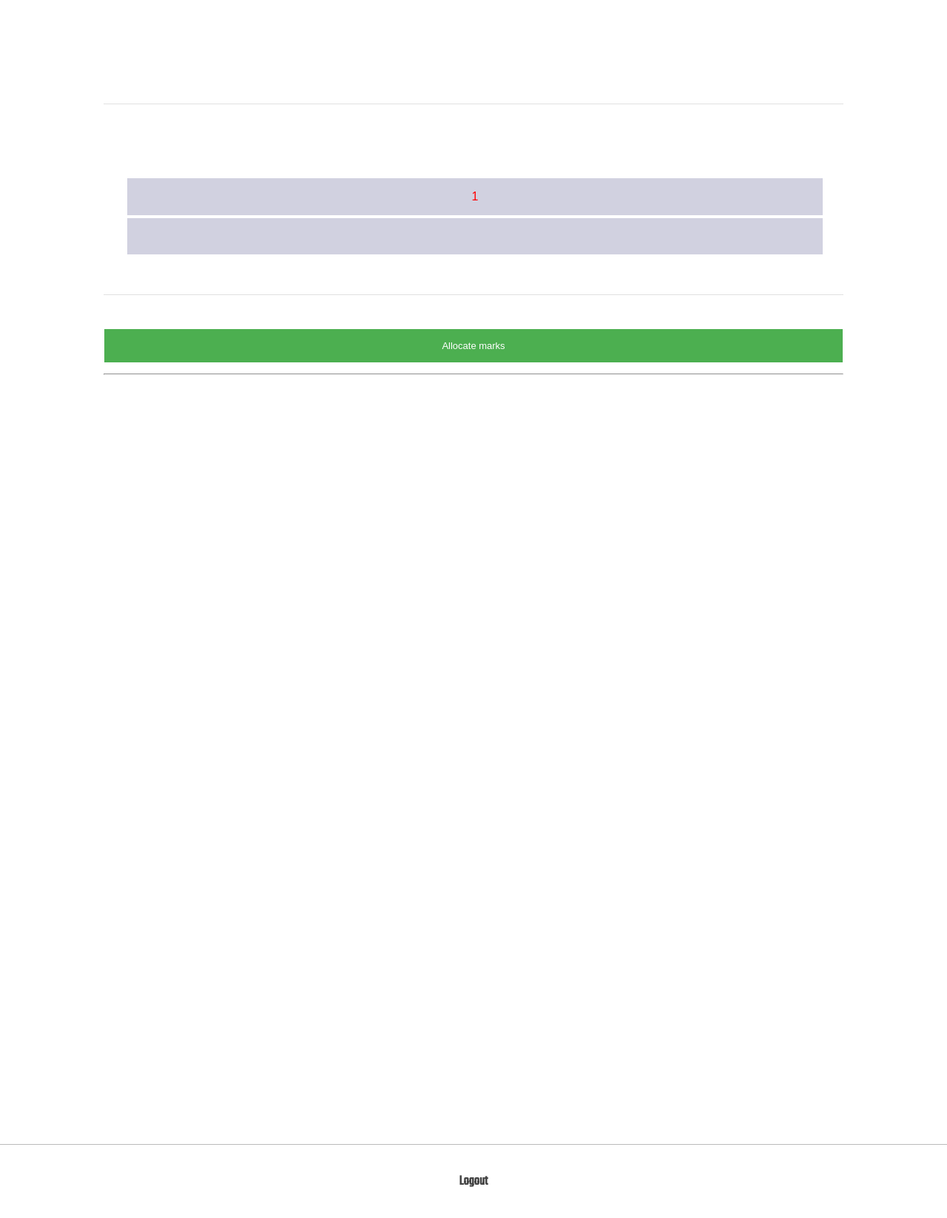
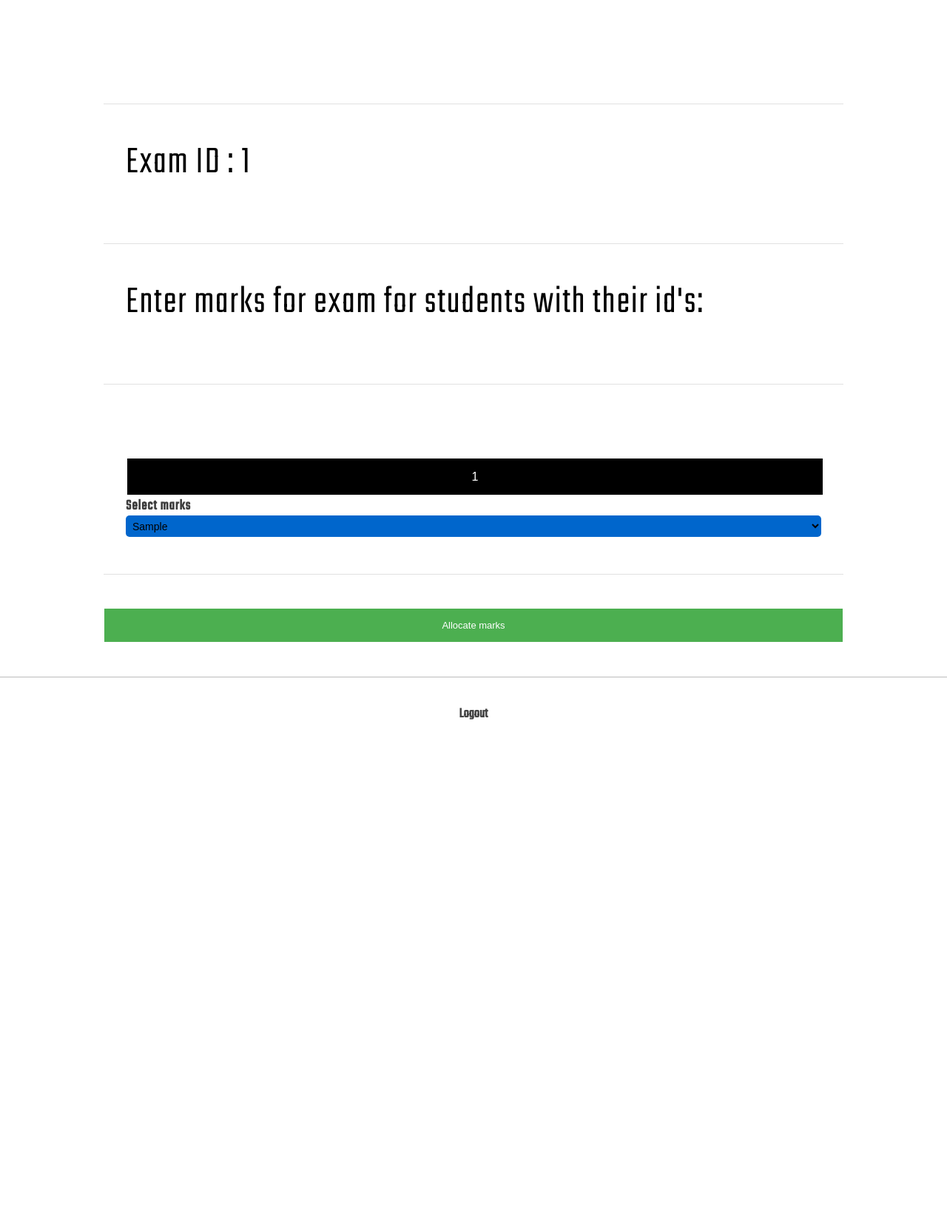
Before and after one commit to impiyush83/school_management_system, a Django app: template templates/assign_marks.html in a window 1280 px wide. Shown: the part 154-1801 px from the top of the page at 74% size. After the commit the page ends 1127 px from the top, so only its background shows below. Run offline with Django 3.2, Linux system fonts and the light colour scheme; the template is opened without the code that fills it: most values are stand-ins (such as "Sample title", 1, 10 or a date in 2020).

Commit message:
Marks entered by teacher completed

```diff
--- a/school_management_app/static/css/style.css
+++ b/school_management_app/static/css/style.css
@@ -189,7 +189,7 @@ article .entry-content-modified ol {float: left;text-align: justify;margin: 10px
 /* ---------------------------------------------------------------------------- */
 /* -------------------------------------Footer--------------------------------- */
 /* ---------------------------------------------------------------------------- */
-footer{text-align: center;padding: 40px 0;border-top: 1px solid #bbb;margin-top: 1000px;}
+footer{text-align: center;padding: 40px 0;border-top: 1px solid #bbb;margin-top: 10px;}
 footer a{color:#444;font-weight: bold;}
 footer a:hover{color:#000;}
 footer .wrap-footer{color: black;}
--- a/school_management_app/urls.py
+++ b/school_management_app/urls.py
@@ -15,4 +15,6 @@ urlpatterns = [
     path('teacher/active-exams/', views.close_active_exams_dashboard, name='close-active-exam-dashboard'),
     path('teacher/exam/finish/', views.close_active_exams, name='close-active-exam'),
     path('teacher/exam/marks/', views.assign_exam_marks_dashboard, name='assign-marks'),
+    path('teacher/exam/assign-marks/', views.assign_exam_marks, name='assign-exam-marks'),
+
 ]
--- a/templates/assign_marks.html
+++ b/templates/assign_marks.html
@@ -13,13 +13,12 @@
               display: inline-block;
               font-size: 16px;
               margin: 4px 2px;
-              cursor: pointer;
             }
 
              .button1 {
-              background-color:  #d1d1e0;
+              background-color:  #000000;
               border: none;
-              color: red;
+              color: white;
               padding: 15px 32px;
               text-align: center;
               text-decoration: none;
@@ -27,6 +26,29 @@
               font-size: 16px;
               margin: 4px 2px;
               cursor: pointer;
+            }
+
+            .styled-select {
+               height: 29px;
+               overflow: hidden;
+               width: 100%;
+            }
+
+            .styled-select select {
+               background: transparent;
+               border: none;
+               font-size: 14px;
+               height: 29px;
+               padding: 5px; /* If you add too much padding here, the options won't show in IE */
+               width: 100%;
+            }
+
+            .mycolor   { background-color: #0066cc; }
+
+            .semi-square {
+               -webkit-border-radius: 5px;
+               -moz-border-radius: 5px;
+               border-radius: 5px;
             }
 
         </style>
@@ -62,19 +84,55 @@
                                 </div>
                             </div>
                         </article>
-                        <form method="post" action="" id="create_exam">
+
+                            <article>
+                                <div class="row wrap-post">
+                                    <div class="entry-header">
+                                        <h2 class="entry-title" style="color:#000000;">Exam ID : {{ exam_id }}</h2>
+                                    </div>
+                                </div>
+                            </article>
+                            <article>
+                                <div class="row wrap-post">
+                                    <div class="entry-header">
+                                        <h2 class="entry-title" style="color:#000000;"> Enter marks for exam for students with their id's:</h2>
+                                    </div>
+                                </div>
+                            </article>
+                         <form method="post" action="/teacher/exam/assign-marks/" id="assign_marks">
+                            {% if students %}
                         {% for student in students %}
+                            <br>
 
-                            <br>
                              <article>
                                     <input type="text" class="button1" name="student_id" value="{{ student.user.id }}" disabled>
-                                    <input type="number" class="button1" name="marks" aria-valuemax="100" aria-valuemin="0" aria-valuenow="0">
+                                 <input type="text"  name="student_id" value="{{ student.user.id }}" style="display:none">
+                                 <input type="text"  name="exam_id" value="{{ exam_id }}" style="display:none">
+                                 <h3> Select marks </h3>
+                                 <div class="styled-select mycolor semi-square">
+                                    <select name="marks" class="selection" required>
+                                        {% for i in max_marks %}
+                                             <option>{{ i }}</option>
+                                        {% endfor %}
+                                     </select>
+                                  </div>
                             </article>
 
-                        {% endfor %}
-                             <input type="submit"  class="button" value="Allocate marks">
-                            </form>
-                        <hr>
+
+                            {% endfor %}
+                                 <input type="submit"  class="button" value="Allocate marks">
+                             </form>
+                            {% else %}
+                            <article>
+                                <div class="row wrap-post">
+                                    <div class="entry-header">
+                                        <h2 class="entry-title" style="color:#ff0000;">No students were enrolled for this subject</h2>
+                                    </div>
+                                </div>
+                            </article>
+                            {% endif %}
+
+
                         <br>
                     </div>
                 </div>
@@ -124,5 +182,37 @@
     });
 
 
+        $(document).ready(function (e) {
+            $('#assign_marks').on('submit', (function (e) {
+                e.preventDefault();
+                var formData = new FormData(this);
+                var form_list = [];
+                formData.forEach(function(value, key){
+                   var object = {};
+                    object[key] = value;
+                    form_list.push(object);
+                });
+                var object = {data : form_list};
+                $.ajax({
+                    type: 'POST',
+                    url: "/teacher/exam/assign-marks/",
+                    data: JSON.stringify(object),
+                    datatype: 'json',
+                    cache: false,
+                    contentType: "application/json",
+                    processData: false,
+                    success: function (data) {
+                        console.log("success");
+                        window.location.href = '/user/home/';
+                    },
+                    error: function (data) {
+                        alert("ERROR " + data.status + " " + data.statusText + " : "+data.responseJSON.message);
+                        location.reload();
+                    }
+                });
+            }));
+        });
+
+
 
 </script>
--- a/templates/finish_exam.html
+++ b/templates/finish_exam.html
@@ -97,7 +97,7 @@
                                  {% if not exam.marks_entered %}
                                     <input type="submit"  class="button" value="Enter marks">
                                 {% else %}
-                                    <input type="submit1"  class="button" value="Marks Assigned" disabled>
+                                    <input class="button1" value="Marks Assigned" disabled>
                                  {% endif %}
                             </article>
                          </form>
```
Also changed, not shown: school_management_app/models.py (+16 -1 lines), school_management_app/util.py (+13 -0 lines), school_management_app/views.py (+38 -7 lines), templates/homepage.html (+27 -1 lines).
